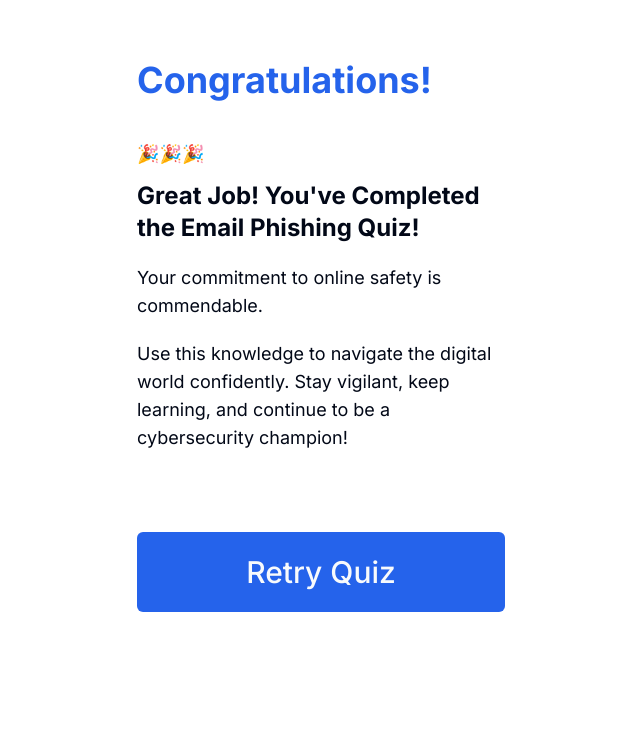
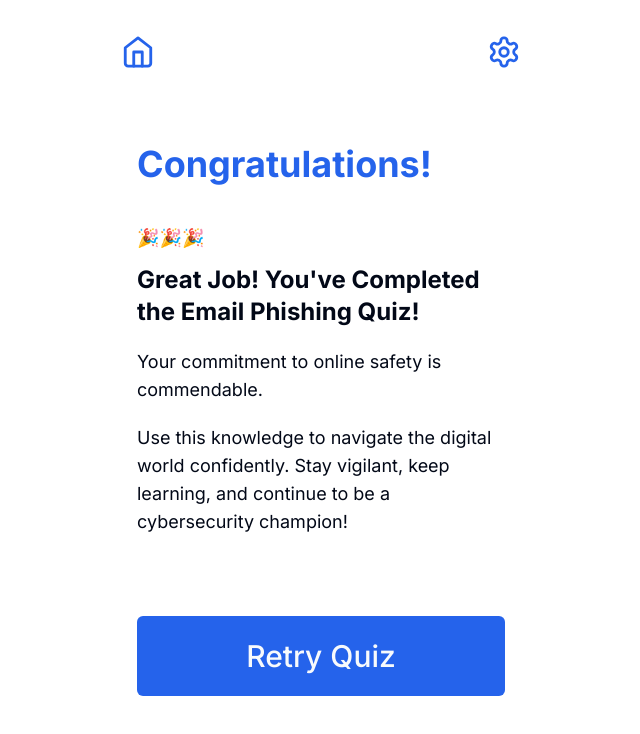
Before and after one commit to Email-Phising-Guard/Email-Guard, a Next.js app: page /dashboard/quiz/complete in a window 1280 px wide. Shown: the top 734 px of the page, without its empty margins (319-959 px from the left). Built offline with nearby package versions, Linux system fonts and the light colour scheme.

Commit message:
Add home navs to quiz question pages and quiz complete

```diff
--- a/src/app/dashboard/quiz/complete/page.tsx
+++ b/src/app/dashboard/quiz/complete/page.tsx
@@ -1,9 +1,12 @@
 import MaxWidthWrapper from "@/components/max-width-wrapper";
+import Navbar from "@/components/nav/navbar";
 import { Button } from "@/components/ui/button";
 import Link from "next/link";
 
 export default function CongratulationPage() {
   return (
+    <>
+      <Navbar type="home" />
       <MaxWidthWrapper className="flex max-w-sm flex-col justify-evenly">
         <h1 className="py-10 text-primary">Congratulations!</h1>
         <p className="mb-3">🎉🎉🎉</p>
@@ -14,7 +17,8 @@ export default function CongratulationPage() {
           <p>Your commitment to online safety is commendable.</p>
           <p>
             Use this knowledge to navigate the digital world confidently. Stay
-          vigilant, keep learning, and continue to be a cybersecurity champion!
+            vigilant, keep learning, and continue to be a cybersecurity
+            champion!
           </p>
         </div>
         <Link href="/dashboard/quiz/">
@@ -23,5 +27,6 @@ export default function CongratulationPage() {
           </Button>
         </Link>
       </MaxWidthWrapper>
+    </>
   );
 }
--- a/src/app/dashboard/quiz/question/[id]/page.tsx
+++ b/src/app/dashboard/quiz/question/[id]/page.tsx
@@ -5,6 +5,7 @@ import { questions } from "@/db/questions";
 
 import MaxWidthWrapper from "@/components/max-width-wrapper";
 import MutipleChoiceSection from "./mutiple-choice-section";
+import Navbar from "@/components/nav/navbar";
 
 type SingleQuizQuestionPageProps = {
   params: {
@@ -22,6 +23,8 @@ export default function SingleQuizQuestionPage({
     return notFound();
   }
   return (
+    <>
+      <Navbar type="home" />
       <MaxWidthWrapper>
         <div className="my-5 flex items-baseline gap-2">
           <h1 className="text-2xl font-bold">Question {question.id}</h1>
@@ -41,5 +44,6 @@ export default function SingleQuizQuestionPage({
         )}
         <MutipleChoiceSection question={question} />
       </MaxWidthWrapper>
+    </>
   );
 }
```
Lines whose indentation alone changed are shown as unchanged.
